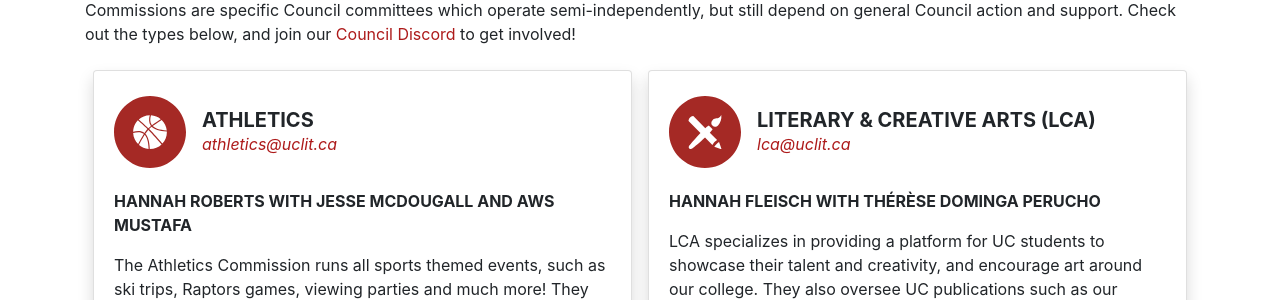
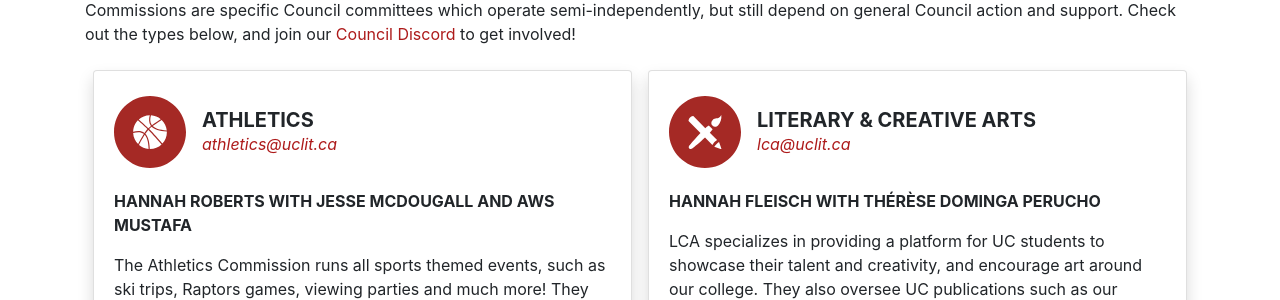
Before and after one commit to uclit-webmaster/uclit-site, a Jekyll site: the page built from get-involved/commissions.html, in a window 1280 px wide and 900 px high. Shown: the part 154-454 px from the top of the window. Built offline with Jekyll 4.4.1, drawn with Linux system fonts in a browser that asks for light colours; nearby versions of some CDN libraries; some of the changed text lies outside the part shown.

Commit message:
Update commissions.yml

```diff
--- a/_data/commissions.yml
+++ b/_data/commissions.yml
@@ -15,7 +15,7 @@
   commissioners: HANNAH ROBERTS WITH JESSE MCDOUGALL AND AWS MUSTAFA
   description: The Athletics Commission runs all sports themed events, such as ski trips, Raptors games, viewing parties and much more! They also oversee all the UC intramurals - more information about joining a team can be found on the Intramurals page!
 
-- name: LITERARY & CREATIVE ARTS (LCA)
+- name: LITERARY & CREATIVE ARTS
   image: assets/images/commissions-icons/lca.svg
   email: lca@uclit.ca
   commissioners: HANNAH FLEISCH WITH THÉRÈSE DOMINGA PERUCHO
@@ -68,7 +68,8 @@
   email: formals@uclit.ca
   commissioners: NATALIA LANDAVERDE WITH KENZY EL-MORSI
   description: The Formals Commission brings us our annual Fireball, the largest semi-formal on campus! This commission also runs the Year-End Ball and Red & White, our other two semi-formals.
-- name: OFF CAMPUS (UCOC)
+
+- name: OFF CAMPUS
   image: assets/images/commissions-icons/ucoc.svg
   email: ucoc@uclit.ca
   commissioners: COMING SOON!
```
